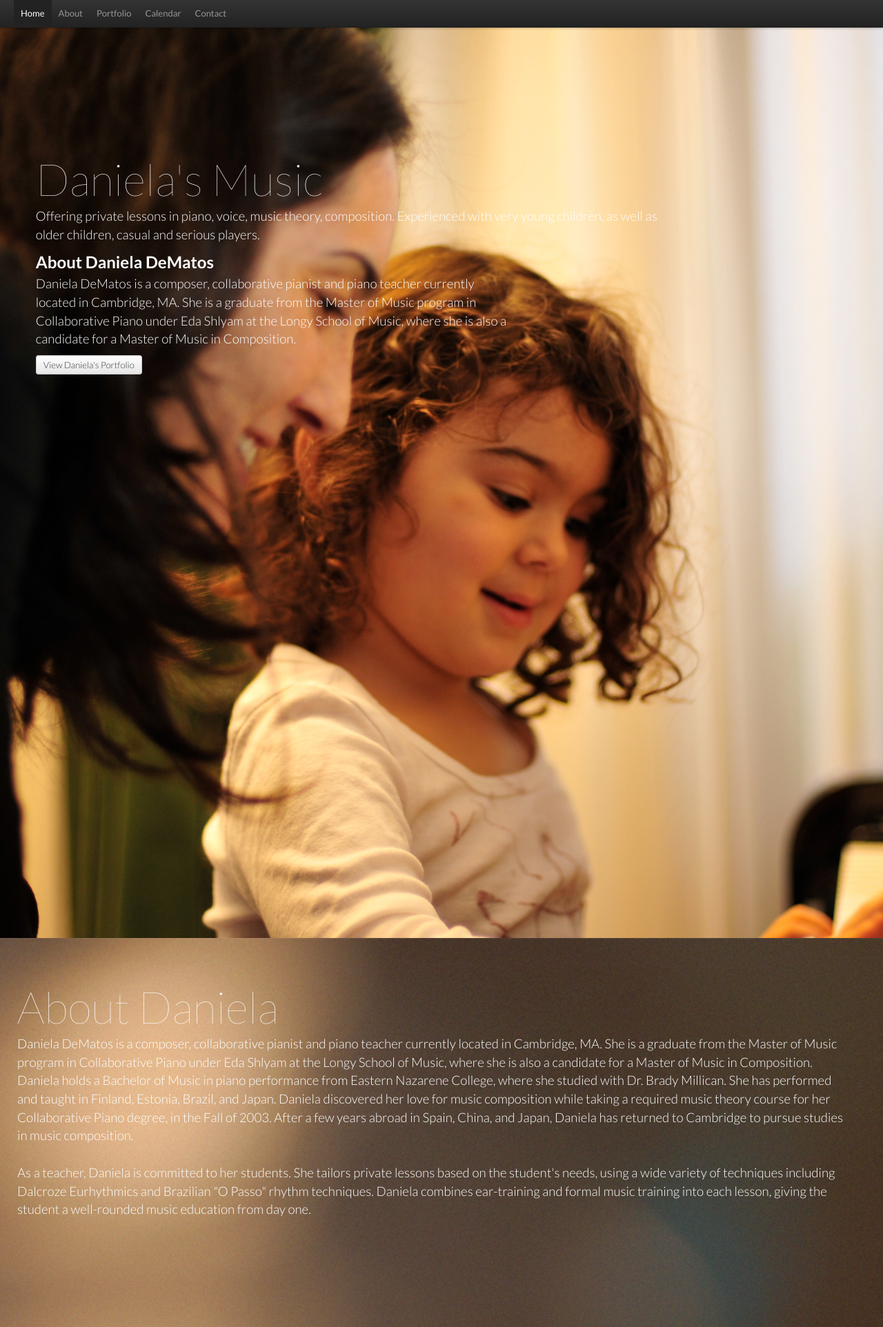
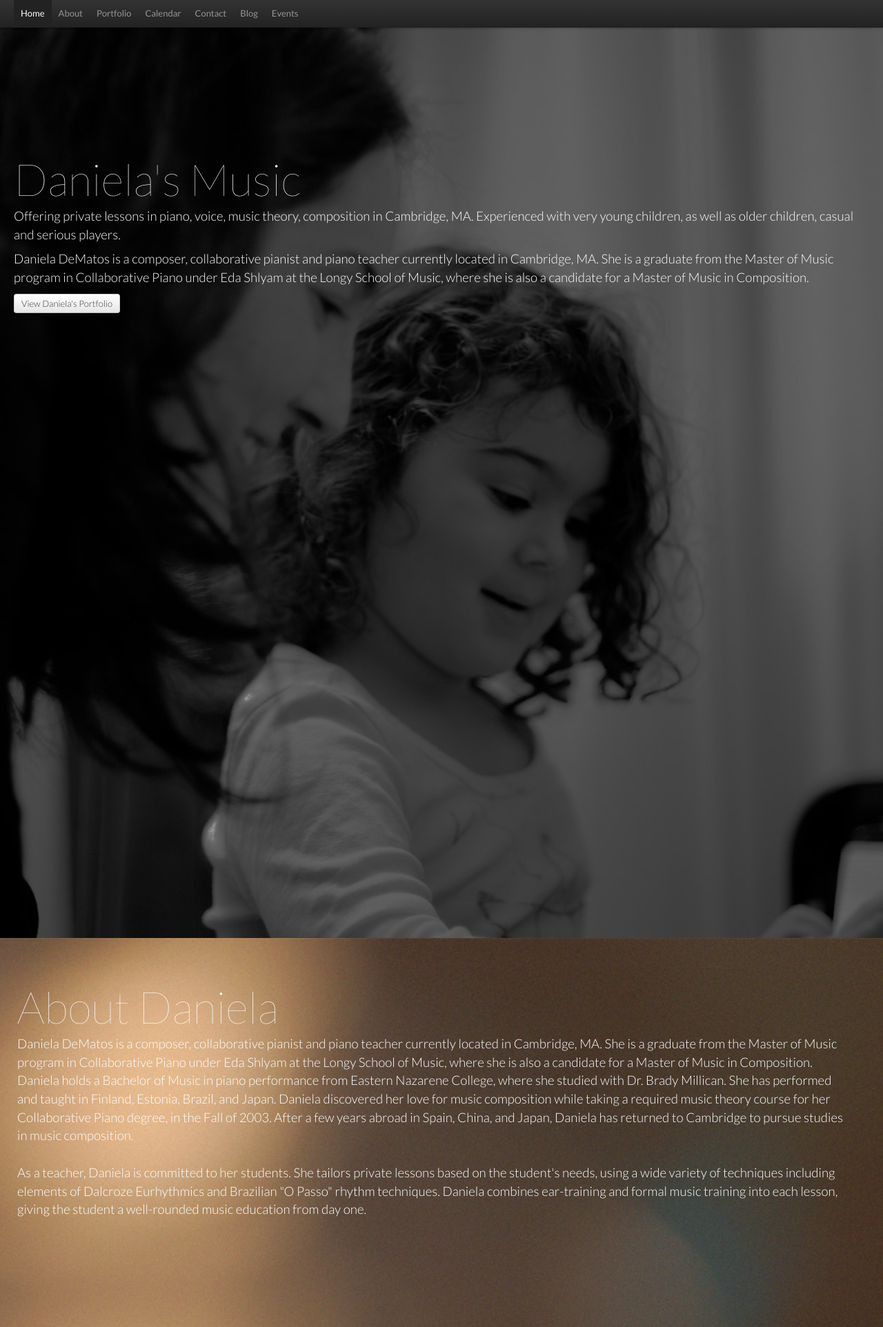
Before and after one commit to rdematos/danielasmusicwww, a Python web app: template templates/index.html in a window 1280 px wide. Shown: the top 1924 px of the page at 69% size. Run offline with Jinja, Linux system fonts and the light colour scheme; the template is opened without the code that fills it, so the values that code supplies are empty; grey boxes labelled with a size stand in for pictures from a placeholder-image service; some libraries are stand-ins or nearby versions.

Commit message:
bg image fix

```diff
--- a/app.yaml
+++ b/app.yaml
@@ -29,7 +29,3 @@ handlers:
 
 - url: .*
   script: main.py
-
-- url: /(robots\.txt|humans\.txt|crossdomain\.xml)
-  static_files: static/\1
-  upload: static/(robots\.txt|humans\.txt|crossdomain\.xml)
--- a/static/css/render.css
+++ b/static/css/render.css
@@ -118,7 +118,7 @@ span.rnd {
 	padding: 100px 0 0 0;
 }
 #contact {
-	background: #333;
+	background: #333 ;
 	margin: 0 auto;
 	height: 1200px;
 	padding: 40px 0 200px 0;
--- a/templates/index.html
+++ b/templates/index.html
@@ -7,6 +7,7 @@
 <link href="css/bootstrap-responsive.min.css" rel="stylesheet" type="text/css">
 <link href="css/render.css" rel="stylesheet" type="text/css" />
 <link href="css/bootstrap-notify.css" rel="stylesheet" type="text/css" />
+<link href="https://plus.google.com/106457362724369536358" rel="publisher"/>
 <script type="text/javascript" src="http://ajax.aspnetcdn.com/ajax/jQuery/jquery-1.7.1.min.js"></script>
 <script type="text/javascript" src="js/jquery.parallax-1.1.js"></script>
 <script type="text/javascript" src="js/bootstrap-scrollspy.js"></script>
@@ -33,6 +34,8 @@
                         <li><a href="#portfolio">Portfolio</a></li>
                         <li><a href="#calendar">Calendar</a></li>
                         <li><a href="#contact">Contact</a></li>
+                        <li><a href="https://plus.google.com/b/106457362724369536358/106457362724369536358/posts/">Blog</a>
+                        <li><a href="https://plus.google.com/b/106457362724369536358/106457362724369536358/events/">Events</a>
                     </ul>
                 </div>
           </div>
@@ -46,17 +49,12 @@
     <div class="story">
         <div class="container-fluid">
             <div class="row-fluid">
-                <div class="span3">
-                </div>
-                <div class="span9">
+                <div class="span12">
                     <h1>Daniela's Music</h1>
-                    <p>Offering private lessons in piano, voice, music theory, composition. Experienced with very young children, as well as older children, casual and serious players.</p>
+                    <p>Offering private lessons in piano, voice, music theory, composition in Cambridge, MA. Experienced with very young children, as well as older children, casual and serious players.</p>
                     <div class="row-fluid">
-                        <div class="span9">
-                            <h2>About Daniela DeMatos</h2>
-                            <p>Daniela DeMatos is a composer, collaborative pianist and piano teacher currently located in Cambridge, MA. She is a graduate from the Master of Music program in Collaborative Piano under Eda Shlyam at the Longy School of Music, where she is also a candidate for a Master of Music in Composition.</p>
+                      <p>Daniela DeMatos is a composer, collaborative pianist and piano teacher currently located in Cambridge, MA. She is a graduate from the Master of Music program in Collaborative Piano under Eda Shlyam at the Longy School of Music, where she is also a candidate for a Master of Music in Composition.</p>
                             <p><a class="btn" href="#portfolio">View Daniela's Portfolio</a></p>
-                        </div>
                         <!--/span-->
                   </div>
                     <!--/row-->
@@ -85,7 +83,7 @@
 			<div class="row">
                     <h1>About Daniela</h1>
                     <p>Daniela DeMatos is a composer, collaborative pianist and piano teacher currently located in Cambridge, MA. She is a graduate from the Master of Music program in Collaborative Piano under Eda Shlyam at the Longy School of Music, where she is also a candidate for a Master of Music in Composition. Daniela holds a Bachelor of Music in piano performance from Eastern Nazarene College, where she studied with Dr. Brady Millican. She has performed and taught in Finland, Estonia, Brazil, and Japan. Daniela discovered her love for music composition while taking a required music theory course for her Collaborative Piano degree, in the Fall of 2003. After a few years abroad in Spain, China, and Japan, Daniela has returned to Cambridge to pursue studies in music composition.</p><br>
-                    <p>As a teacher, Daniela is committed to her students. She tailors private lessons based on the student's needs, using a wide variety of techniques including Dalcroze Eurhythmics and Brazilian "O Passo" rhythm techniques. Daniela combines ear-training and formal music training into each lesson, giving the student a well-rounded music education from day one.</p>
+                    <p>As a teacher, Daniela is committed to her students. She tailors private lessons based on the student's needs, using a wide variety of techniques including elements of Dalcroze Eurhythmics and Brazilian "O Passo" rhythm techniques. Daniela combines ear-training and formal music training into each lesson, giving the student a well-rounded music education from day one.</p>
             </div>
         </div><!--.story-->
     </div>
@@ -103,7 +101,7 @@
                   <h2>Orchestra</h2>
                   <ul class="thumbnails">
                     <li class="span6">
-                      <p>Psalm 51 for orchestra - won the Longy Conservatory Orchestra Composition Competition of 2012 (Julian Pellicano, conductor), and will be performed at <a href="http://calendar.boston.com/cambridge_ma/events/show/276054645-longy-large-ensembles-department-longy-conservatory-orchestra">Sander's Theater on October 24, 2012 at 8:00pm.</a></p>
+                      <p>Psalm 51 for orchestra is the winner of the 2012 Longy Conservatory Orchestra Composition Competition (Julian Pellicano, conductor). Psalm 51 for orchestra will be performed at <a href="http://calendar.boston.com/cambridge_ma/events/show/276054645-longy-large-ensembles-department-longy-conservatory-orchestra">Sander's Theater on Friday October 26, 2012 at 8:00pm.</a></p>
                     </li>
                     <li class="span3">
                       <a href="#" class="thumbnail">
@@ -118,9 +116,6 @@
                       <p>Song of Solomon 5:2 for soprano and piano - was a collaboration between singer and composer. My goal is make a song cycle out of Song of Solomon. This is my attempt to capture in song, the peaceful moments just before the Shulamite's Dark Night of the Soul.</p>
                     </li>
                     <li class="span3">
-                      <a href="#" class="thumbnail">
-                        <img src="http://placehold.it/260x180" alt="">
-                      </a>
                     </li>
                   </ul>
 
@@ -130,7 +125,7 @@
                       <p>Woodwind Trio I was written for the Radius Ensemble Competition in the Fall of 2011. It won the competition and was performed at the Longy School of Music on May 5, 2012. I had intended for it to be a serial 12-tone piece, with the 12-tones first presented in a chord and its resolution. I quickly abandoned the 12-tone idea, but kept the chord I began with. The piece then became about a gradual moving toward that defining chordal gesture (which you will hear right after the bassoon solo, and then slightly varied toward the last portfolio of the piece), followed by a move away from the chordal gesture. The moving away ebbs and flows between contrapuntal, disparate lines to homophonic gestures which convey unity in purpose between the instruments.  Two solos serve as the culmination of a section, and the pivot that leads to a contrasting section. As a result of the disjunct sections, the tutti sections become more intensified, and the homophonic sections more serene.</p>
                     </li>
                     <li class="span3">
-                      <iframe width="560" height="315" src="http://www.youtube.com/embed/Oiz00rvuhZ8?rel=0" frameborder="0" allowfullscreen></iframe>
+                      <iframe width="560" height="315" src="http://www.youtube.com/embed/KWhP5F_ZpOA" frameborder="0" allowfullscreen></iframe>
                     </li>
                   </ul>
 
@@ -140,9 +135,6 @@
                       <p>Nature in Amber was written for <a href="http://anthologyvoices.com/anth2011/index.html">Anthology Voices</a>, in collaboration with the Amber Room at Cambridge Montessori School. The first through portfolio graders from the Amber Room wrote acrostic poems based on nature. Daniela took the viewpoint of the children in writing the music. For example, in Winter, Daniela tried to capture in sound the wonder of winter. In Snow, Rain, and Arctic, Daniela portrayed the enthusiasm of a child engrossed in their own imagination.</p>
                     </li>
                      <li class="span3">
-                      <a href="#" class="thumbnail">
-                        <img src="http://placehold.it/260x180" alt="">
-                      </a>
                     </li>
                   </ul>
 
@@ -152,9 +144,6 @@
                       <p>That Passeth Understanding for soprano and piano - was performed at Longy’s September Fest 2011, by the Dean of the Longy School of Music, Wayman Chin (piano), and the Associate Dean, Karyl Ryczek (soprano). In the Fall of 2010, the composition students at Longy were assigned Denise Levertov’s poem, ‘...That Passeth All Understanding’ to set it to song. The title comes from a biblical passage, Philippians 4:7, a verse that is very dear to my heart. “And the peace of God, which passeth all understanding, shall keep (guard, guide) your hearts and minds through Christ Jesus.” Philippians 4:7. The assignment came at a time of personal turmoil in which peace took me by surprise. Peace, an awe, invaded my heart and, as the poem goes, “I don’t know when it began.” At some point, I simply found myself in the middle of it. Peace in the midst of tranquility is completely understandable. On the other hand, peace in the midst of turmoil transcends understanding. I wanted to capture in this song this peace that permeates and pervades over a quiet anguish, slowly dissipating turmoil. The turmoil is not eliminated from the music, but peace pervades completely. This juxtaposition passes natural understanding. Musically, what best captures this is the b-natural of the vocal line against the b-flat of the left hand of the piano, which is a theme throughout the song.</p>
                     </li>
                      <li class="span3">
-                      <a href="#" class="thumbnail">
-                        <img src="http://placehold.it/260x180" alt="">
-                      </a>
                     </li>
                   </ul>
                   <h2>String Quartet</h2>
@@ -172,9 +161,6 @@
                       <p>Piano Meditation is my first solo piano piece, written in the Spring of 2010. Writing for solo piano was a daunting idea to me. I did not know how I could contribute to an already rich and abundant repertoire written by the great masters. I felt a weightiness writing for solo piano in a way I did not feel writing for other mediums, perhaps because piano is my main instrument. So Piano Meditation is an exercise I forced upon myself of writing without judging. As it turns out, Piano Meditation is a series of random ideas streamed together into one piece. It begins with a mystical flowing lydian melody which I wrote for a children’s play, with mermaids in mind. The somber eerie melody which makes the bulk of the piece, was birthed out of a personal meditation in Isaiah 51, with verses12 and 13 in mind:  “I, even I, am He who comforts you. Who are you that you should be afraid of a man who will die, and of the son of a man who will be made like grass? And you forget the Lord your Maker, Who stretched out the heavens and laid the foundations of the earth.”  The romantic passage toward the end was an improvisation at the piano. Piano Meditation ends where it started, in e-flat lydian, enharmonically misspelled as d-sharp lydian, bringing the vast ideas full circle.</p>
                     </li>
                     <li class="span3">
-                      <a href="#" class="thumbnail">
-                        <img src="http://placehold.it/260x180" alt="">
-                      </a>
                     </li>
                   </ul>
     </div>
@@ -226,6 +212,7 @@
 	<div class="row">
 	<div class="span2"><a class="btn btn-inverse" href=""><i class="icon-bookmark"></i>Bookmark</a> </div> <!-- sample button -->
     <div class="span3"><p> &copy; Daniela's Music 2012</p></div>
+    <a href="https://plus.google.com/106457362724369536358" rel="publisher">Find us on Google+</a> <div class="g-plusone" data-size="small" data-annotation="inline" data-width="300"></div>
     </div>
 </footer>
 <!-- /footer -->
@@ -273,9 +260,30 @@ $('.top-left').notify({
 <!-- read documentation -->
 <script>
 $(document).ready(function() {
-	$('#page').fadeTo(1000, 1);
+	$('#page').fadeTo(500, 1);
 });
 </script>
 <!-- /page fade effect -->
+<script type="text/javascript">
+
+  var _gaq = _gaq || [];
+  _gaq.push(['_setAccount', 'UA-34256317-1']);
+  _gaq.push(['_setDomainName', 'danielasmusic.com']);
+  _gaq.push(['_trackPageview']);
+
+  (function() {
+    var ga = document.createElement('script'); ga.type = 'text/javascript'; ga.async = true;
+    ga.src = ('https:' == document.location.protocol ? 'https://ssl' : 'http://www') + '.google-analytics.com/ga.js';
+    var s = document.getElementsByTagName('script')[0]; s.parentNode.insertBefore(ga, s);
+  })();
+
+</script>
+<script type="text/javascript">
+  (function() {
+    var po = document.createElement('script'); po.type = 'text/javascript'; po.async = true;
+    po.src = 'https://apis.google.com/js/plusone.js';
+    var s = document.getElementsByTagName('script')[0]; s.parentNode.insertBefore(po, s);
+  })();
+</script>
 </body>
 </html>
```
Also changed, not shown: static/assets/homeBG.jpg, static/assets/thirdBG.jpg, 2 other files.
